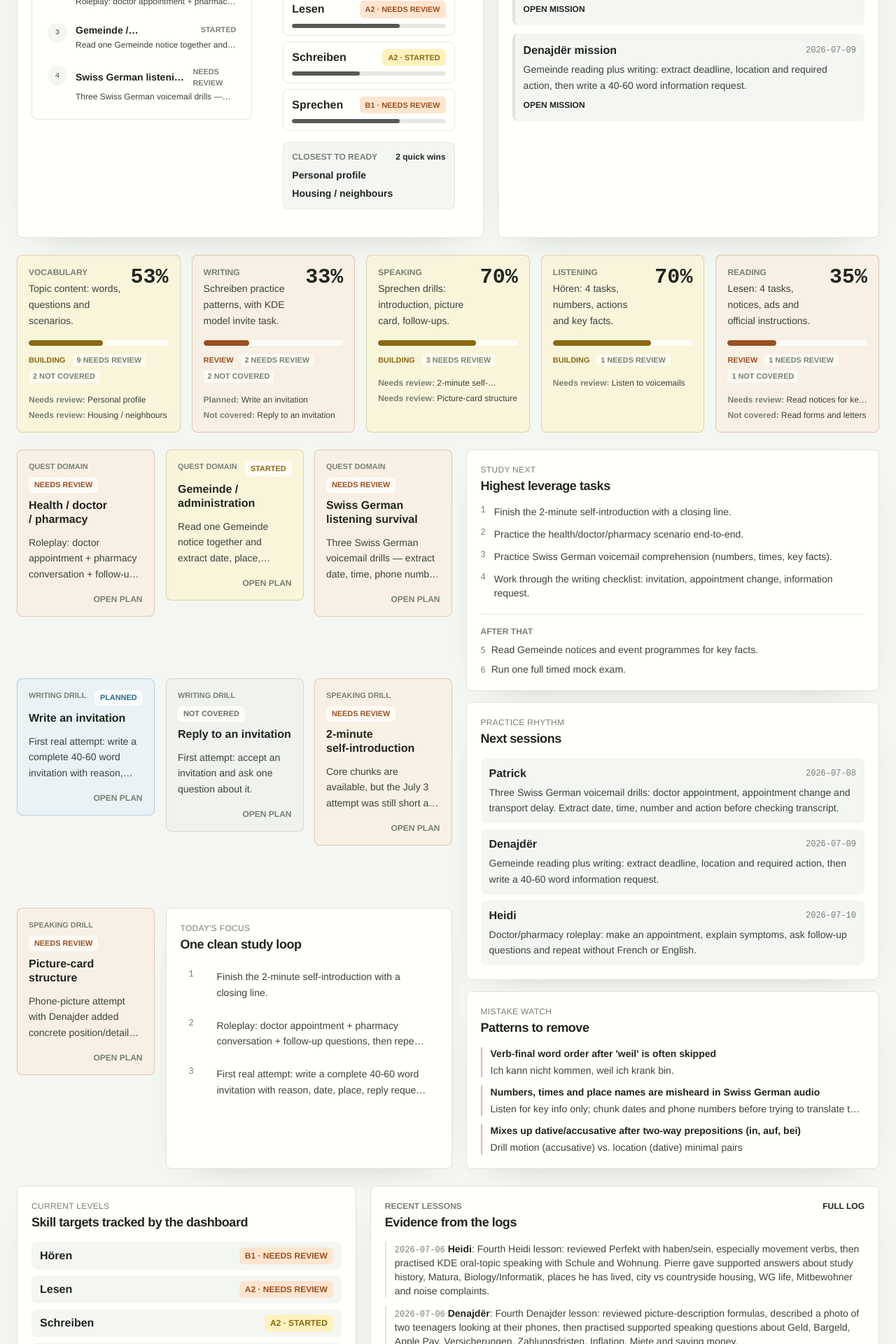
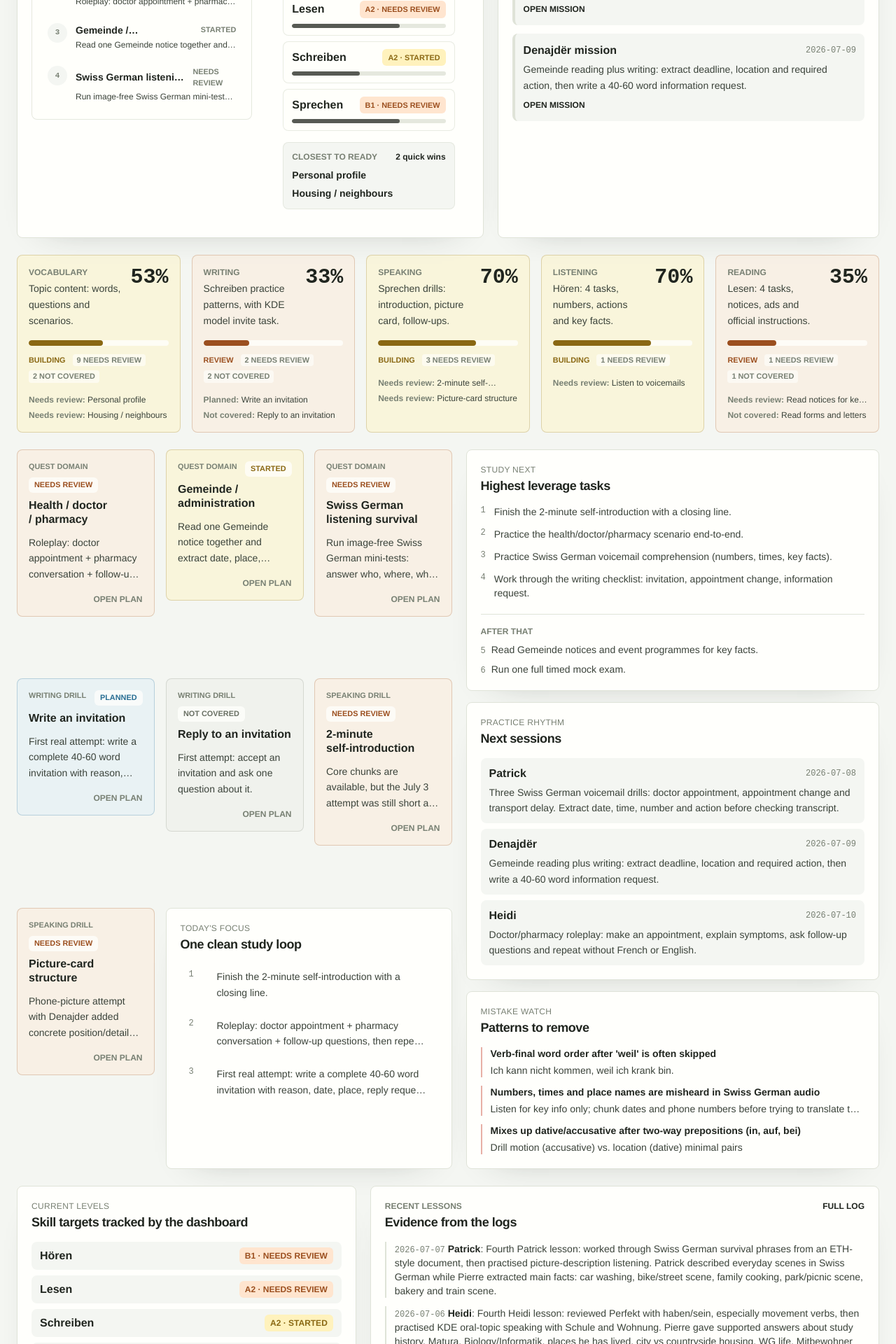
Before and after one commit to BuenoGrande/kde-dashboard, a React (Vite) app: page /#/ in a window 1280 px wide. Shown: the part 420-2340 px from the top of the page at 70% size. Built offline with nearby package versions, Linux system fonts and the light colour scheme.

Commit message:
Add Patrick Swiss German lesson review

```diff
--- a/src/data/courseContent.ts
+++ b/src/data/courseContent.ts
@@ -1164,7 +1164,7 @@ export const examFormatTasks: ExamFormatTask[] = [
     mode: "listening",
     level: "B1",
     examBrief: "Listening task: extract caller, topic, number, date, time and requested action from short everyday audio.",
-    nextDrill: "Three short Swiss German voicemails: doctor appointment, appointment change and transport delay. Fill caller, date, time, number and action before transcript help.",
+    nextDrill: "Three image-free Swiss German mini-tests: two scene descriptions and one voicemail. Fill who, where, what, action, time/date or number before transcript help.",
     mistakes: [
       "Misses numbers and times in fast speech",
       "Swiss German clips feel overwhelming",
--- a/src/data/progress.ts
+++ b/src/data/progress.ts
@@ -146,9 +146,9 @@ export const domains: Domain[] = [
     status: "needs_review",
     priority: "low",
     teacher: "heidi",
-    lastPracticed: "2026-07-06",
+    lastPracticed: "2026-07-07",
     nextAction: "Prepare one 5-minute Schule answer: general opinion, own study path, useful experience and conclusion.",
-    note: "Schule topic speaking was attempted with Matura, Zurich, EPFL, Winterthur, Biology and Informatik, but the answer was short and needed support.",
+    note: "Schule topic speaking was attempted with support; Swiss German family/kitchen listening was introduced but not tested exam-style.",
   },
   {
     id: "shopping-services",
@@ -156,9 +156,9 @@ export const domains: Domain[] = [
     status: "needs_review",
     priority: "low",
     teacher: "denajder",
-    lastPracticed: "2026-07-02",
+    lastPracticed: "2026-07-07",
     nextAction: "Practise one shop/service roleplay with delivery, return or complaint follow-up.",
-    note: "Can discuss simple food/shop preferences and Coop/Migros opinions with support; complaint language still missing.",
+    note: "Can discuss simple food/shop preferences with support; Swiss German bakery listening was introduced, but complaint language still needs drilling.",
   },
   {
     id: "transport",
@@ -166,9 +166,9 @@ export const domains: Domain[] = [
     status: "started",
     priority: "medium",
     teacher: "heidi",
-    lastPracticed: "2026-07-03",
+    lastPracticed: "2026-07-07",
     nextAction: "Describe a station photo and drill 'warten auf den Zug', delays, platforms and personal transport habits.",
-    note: "Practised train-station picture description and accusative chunks; fast announcement listening still needs Patrick.",
+    note: "Practised street/bike and train-scene listening in Swiss German; still needs fast announcement or voicemail key-fact testing.",
   },
   {
     id: "leisure",
@@ -176,9 +176,9 @@ export const domains: Domain[] = [
     status: "needs_review",
     priority: "low",
     teacher: "patrick",
-    lastPracticed: "2026-07-02",
+    lastPracticed: "2026-07-07",
     nextAction: "Run a German-only holiday/free-time speaking drill, then a radio-style event listening task.",
-    note: "Guided lyric reading and dream-holiday speaking practised; event-listening not tested yet.",
+    note: "Park, football and picnic scene understood globally in Swiss German; event-listening and full speaking still not tested.",
   },
   {
     id: "waste",
@@ -206,9 +206,9 @@ export const domains: Domain[] = [
     status: "needs_review",
     priority: "high",
     teacher: "patrick",
-    lastPracticed: "2026-07-05",
-    nextAction: "Three Swiss German voicemail drills — extract date, time, phone number and requested action before checking the transcript.",
-    note: "Can recognise some greetings, numbers, dates and phone-number chunks after repetition; still confuses fast grouped numbers and phrase boundaries such as 'Ziit am 9'.",
+    lastPracticed: "2026-07-07",
+    nextAction: "Run image-free Swiss German mini-tests: answer who, where, what, action and time before transcript or translation help.",
+    note: "Can understand the main idea of short Swiss German picture descriptions after repetition; key nouns and longer middle details still drop out.",
   },
   {
     id: "money-insurance",
@@ -897,6 +897,57 @@ export const lessonLogs: LessonLog[] = [
     repeatNext:
       "Run one full 5-minute German-only oral topic answer using the structure: general opinion, own experience, advantages/disadvantages, conclusion. Focus on Schule or Wohnung and stop English switches.",
   },
+  {
+    id: "l19",
+    date: "2026-07-07",
+    teacher: "patrick",
+    domains: ["swiss-german", "transport", "school-family", "shopping-services", "leisure"],
+    skills: ["hoeren", "sprechen"],
+    practiced:
+      "Fourth Patrick lesson: worked through Swiss German survival phrases from an ETH-style document, then practised picture-description listening. Patrick described everyday scenes in Swiss German while Pierre extracted main facts: car washing, bike/street scene, family cooking, park/picnic scene, bakery and train scene.",
+    vocabulary: [
+      "nöd",
+      "nüt",
+      "öppis",
+      "mer",
+      "chömmer",
+      "chasch",
+      "isch",
+      "gäge",
+      "Pächvogel",
+      "s'Wätter",
+      "chalt",
+      "de Schwamm",
+      "s'Velo",
+      "d'Strass",
+      "s'Trottoir",
+      "d'Chuchi",
+      "choche",
+      "de Chorb",
+      "d'Bäckerei",
+      "d'Theke",
+      "d'Tafle",
+      "de Zug",
+    ],
+    verbs: ["verstah", "widerhole", "bruche", "gseh", "luege", "choche", "rede", "esse", "sueche", "ändere"],
+    grammar: [
+      "Swiss German recognition: han = habe, nöd = nicht, nüt = nichts, isch = ist.",
+      "mer can mean man or wir depending on context: Wie seit mer? / Chömmer go esse gah?",
+      "Useful repair phrase: Chasch du widerhole?",
+      "Picture-listening strategy: identify person, place and action first, then weather, color, time and objects.",
+    ],
+    mistakes: [
+      "Needed repetition for key Swiss German nouns: Schwamm, Wätter, Chuchi, Chorb.",
+      "Longer Swiss German descriptions still overload him; he catches setting but drops middle details.",
+      "Confused Zug with Zucker before seeing the picture context.",
+      "Swiss German repair phrase Chasch du widerhole is recognised but pronunciation is not stable.",
+      "Continues to switch to English for meta-comments and missing vocabulary during the task.",
+    ],
+    canNowDo:
+      "Understand the main idea of short Swiss German picture descriptions after one or two repetitions, especially person/place/action, and recognise several survival phrases for repair and scheduling.",
+    repeatNext:
+      "Run exam-like Swiss German listening drills with no picture support at first: short scene or voicemail, then answer who/where/what/action/time before transcript or translation help.",
+  },
 ];
 
 // ---------------------------------------------------------------------------
```
